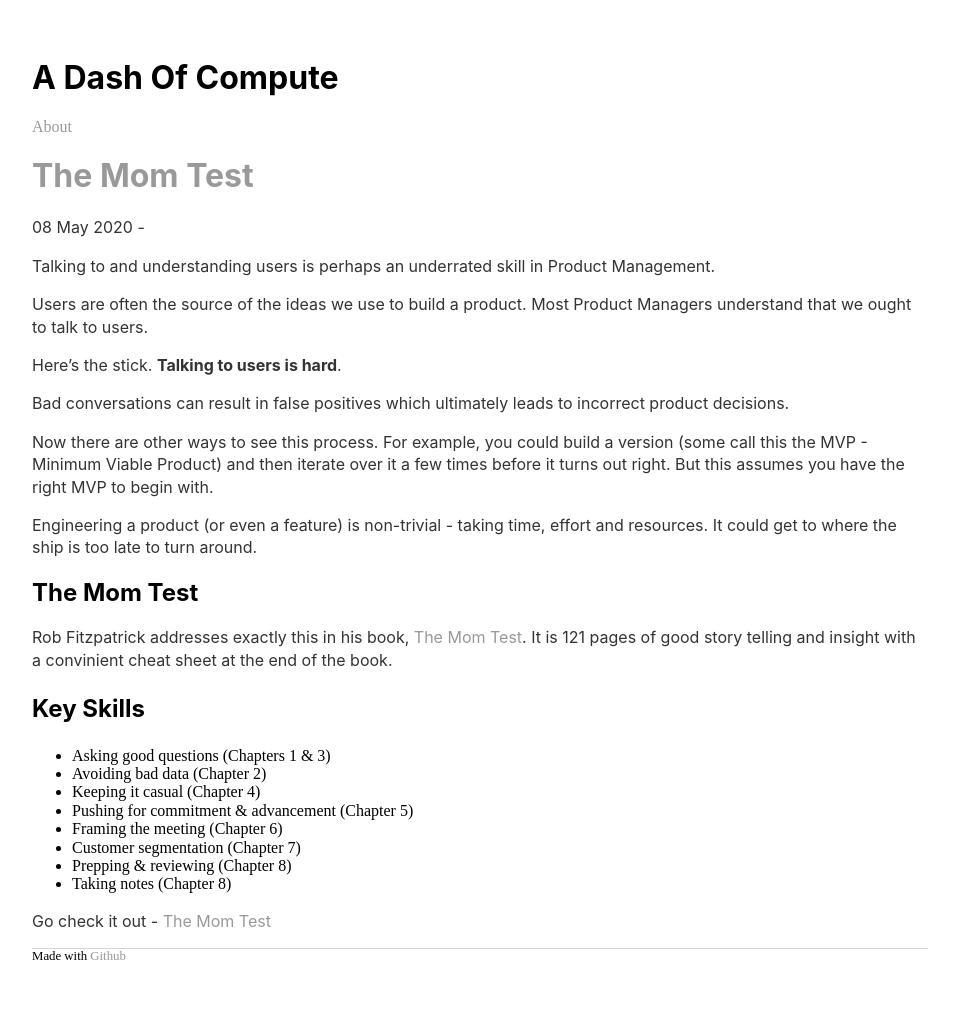
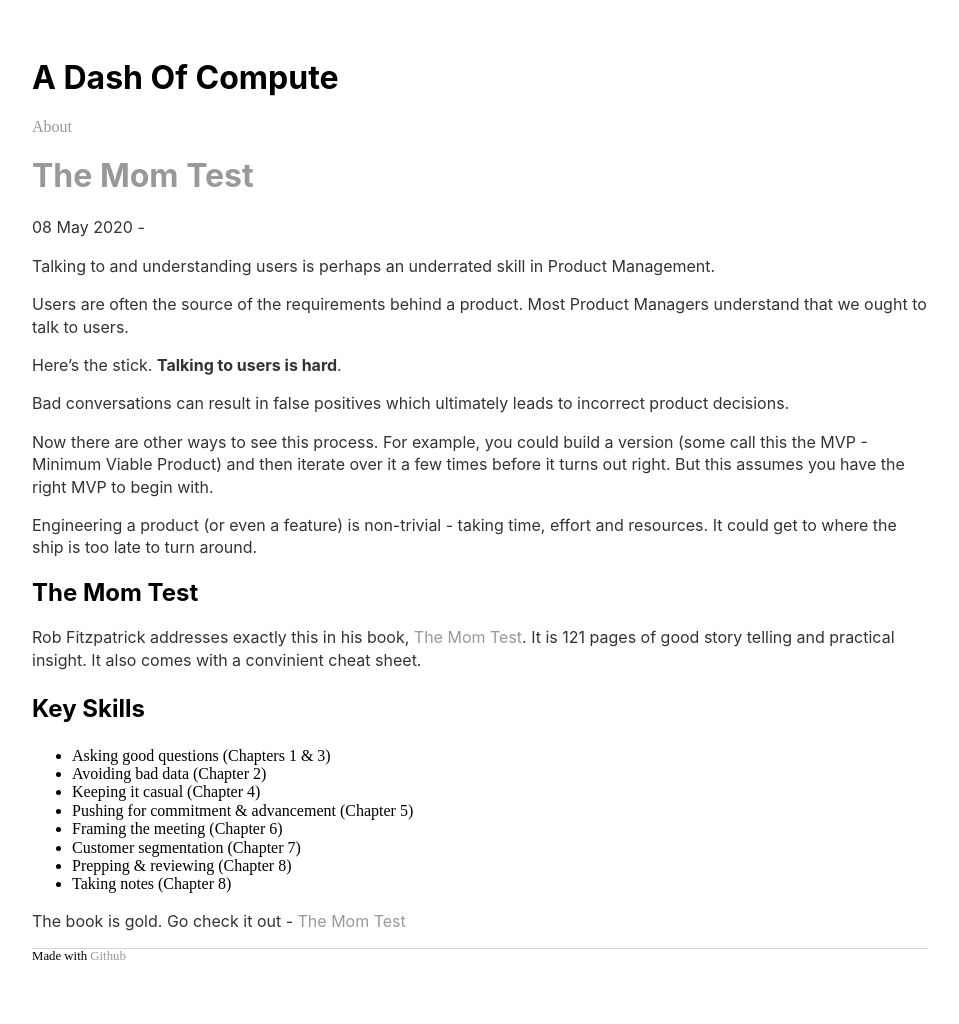
Before and after one commit to sautee/sautee.github.io, a Jekyll site: the page built from _posts/2020-05-08-momtest.md, in a window 1280 px wide. Shown: the whole page, without its empty margins (160-1119 px from the left). Built offline with Jekyll 4.4.1, drawn with Linux system fonts in a browser that asks for light colours; nearby versions of some CDN libraries; library files that are not in the unit come from our copies.

Commit message:
Update 2020-05-08-momtest.md

```diff
--- a/_posts/2020-05-08-momtest.md
+++ b/_posts/2020-05-08-momtest.md
@@ -6,7 +6,7 @@
 
 Talking to and understanding users is perhaps an underrated skill in Product Management.
 
-Users are often the source of the ideas we use to build a product. Most Product Managers understand that we ought to talk to users.
+Users are often the source of the requirements behind a product. Most Product Managers understand that we ought to talk to users.
 
 Here's the stick. **Talking to users is hard**.
 
@@ -18,7 +18,7 @@
 
 ## The Mom Test
 
-Rob Fitzpatrick addresses exactly this in his book, [The Mom Test](http://momtestbook.com/). It is 121 pages of good story telling and insight with a convinient cheat sheet at the end of the book.
+Rob Fitzpatrick addresses exactly this in his book, [The Mom Test](http://momtestbook.com/). It is 121 pages of good story telling and practical insight. It also comes with a convinient cheat sheet.
 
 ### Key Skills
 
@@ -31,4 +31,4 @@
 - Prepping & reviewing (Chapter 8)
 - Taking notes (Chapter 8)
 
-Go check it out - [The Mom Test](http://momtestbook.com/)
+The book is gold. Go check it out - [The Mom Test](http://momtestbook.com/)
```
